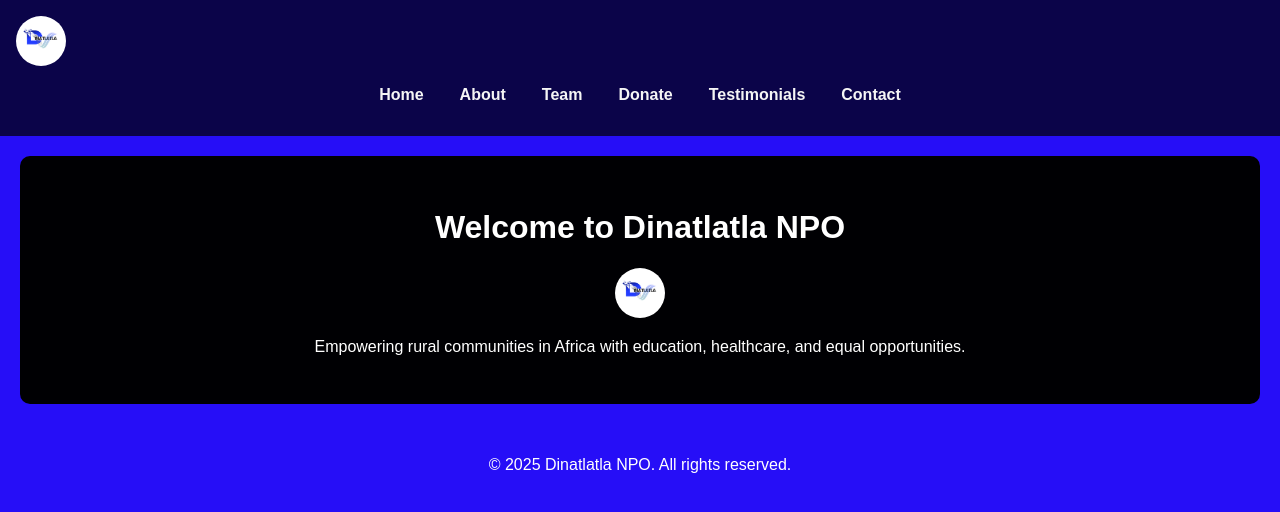
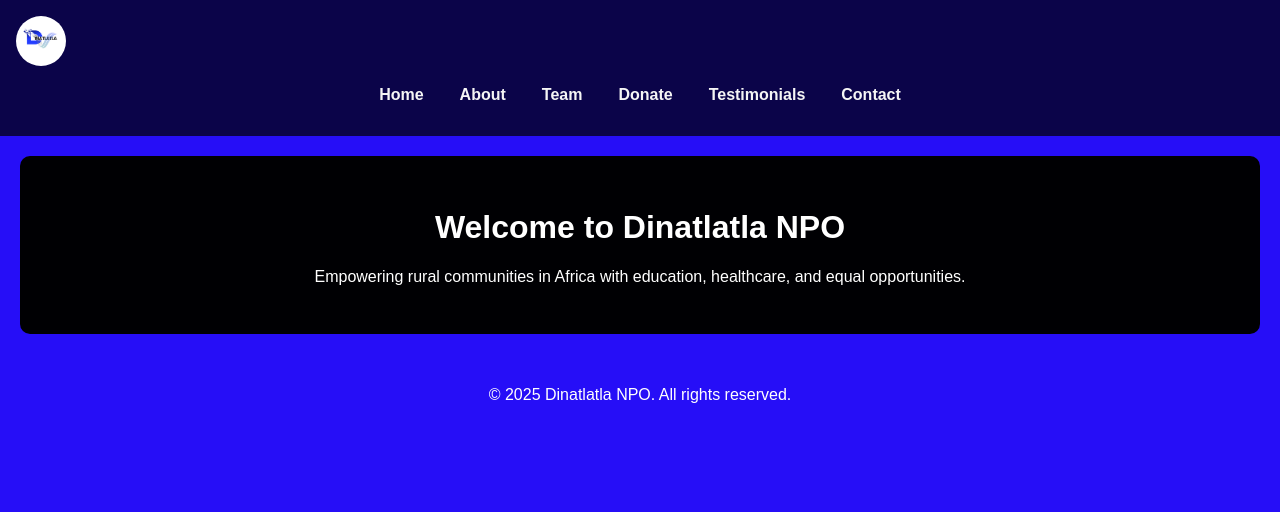
Before and after one commit to Loyalty97/Dinatlatla-Vision1, a plain HTML site: page index.html in a window 1280 px wide. Drawn offline with Linux system fonts and the light colour scheme.

Commit message:
Update index.html

```diff
--- a/index.html
+++ b/index.html
@@ -9,7 +9,7 @@
 <body>
     <header>
         <div class="logo-container">
-            <img src="Dinatlatla.png" alt="Dinatlatla NPO Logo" class="logo">
+        <img src="Dinatlatla.png" alt="Dinatlatla NPO Logo" class="logo">
         </div>
         <nav>
             <ul>
@@ -25,9 +25,6 @@
 
     <main>
         <h1>Welcome to Dinatlatla NPO</h1>
-                    <div class="logo-container">
-                <img src="Dinatlatla.png" alt="Dinatlatla NPO Logo" class="logo">
-            </div>
         <p>Empowering rural communities in Africa with education, healthcare, and equal opportunities.</p>
     </main>
 
```
